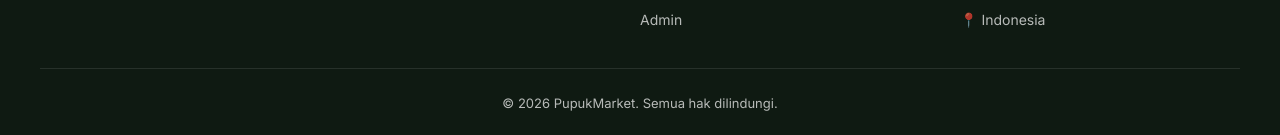
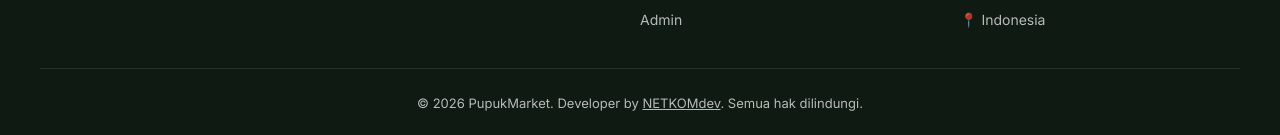
Before and after one commit to NetkomDev/Pupuk-Market, a React (Vite) app: page / in a window 1280 px wide. Shown: the part 1157-1292 px from the top of the page. Built offline with nearby package versions, Linux system fonts and the light colour scheme; no server answers; the database is empty.

Commit message:
Update footer copyright with NETKOMdev link

```diff
--- a/src/components/Footer.jsx
+++ b/src/components/Footer.jsx
@@ -22,7 +22,7 @@ export default function Footer() {
                 </div>
             </div>
             <div className="footer-bottom">
-                &copy; {new Date().getFullYear()} PupukMarket. Semua hak dilindungi.
+                &copy; {new Date().getFullYear()} PupukMarket. Developer by <a href="https://netkomdev.vercel.app/" target="_blank" rel="noreferrer" style={{ color: 'inherit', textDecoration: 'underline' }}>NETKOMdev</a>. Semua hak dilindungi.
             </div>
         </footer>
     );
```
